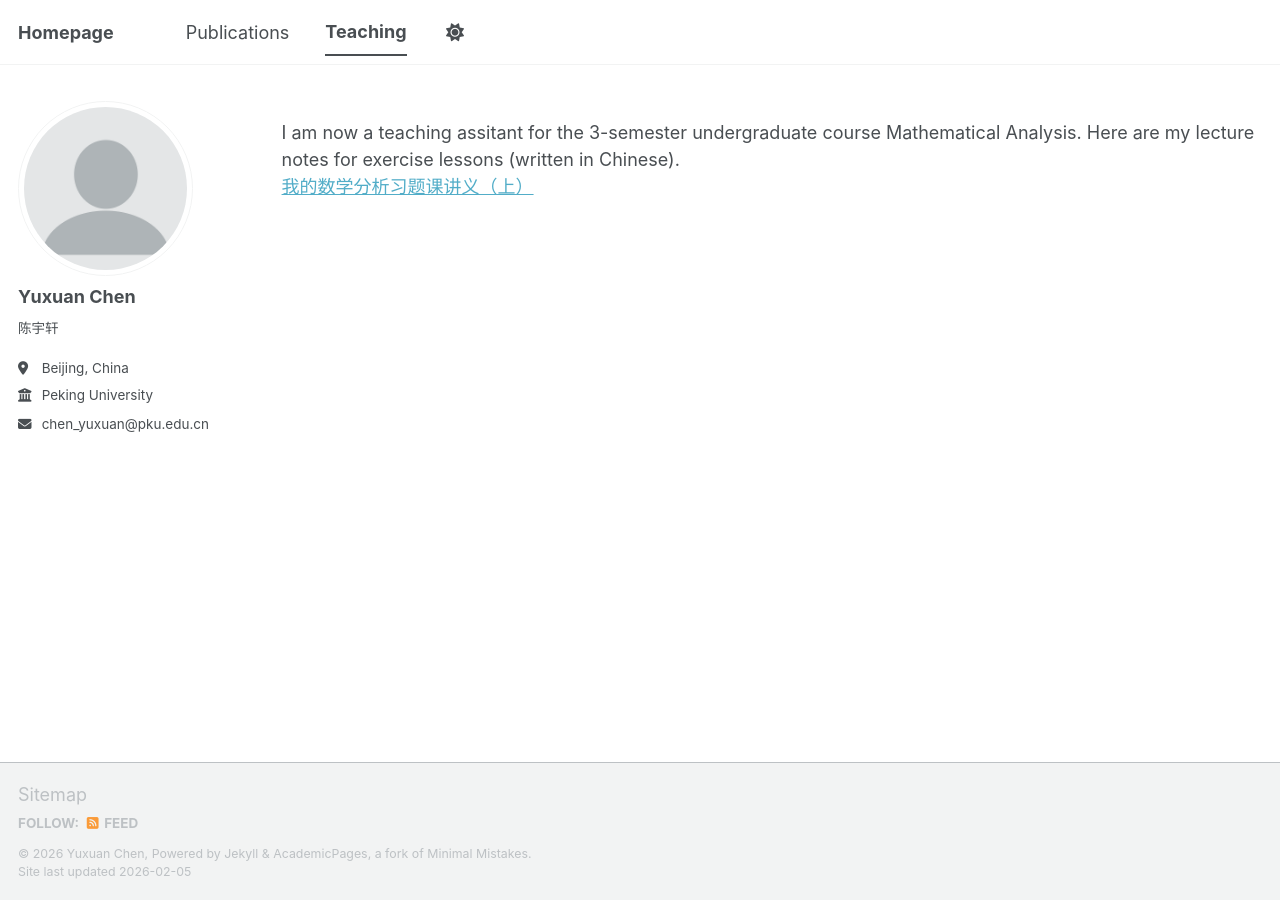
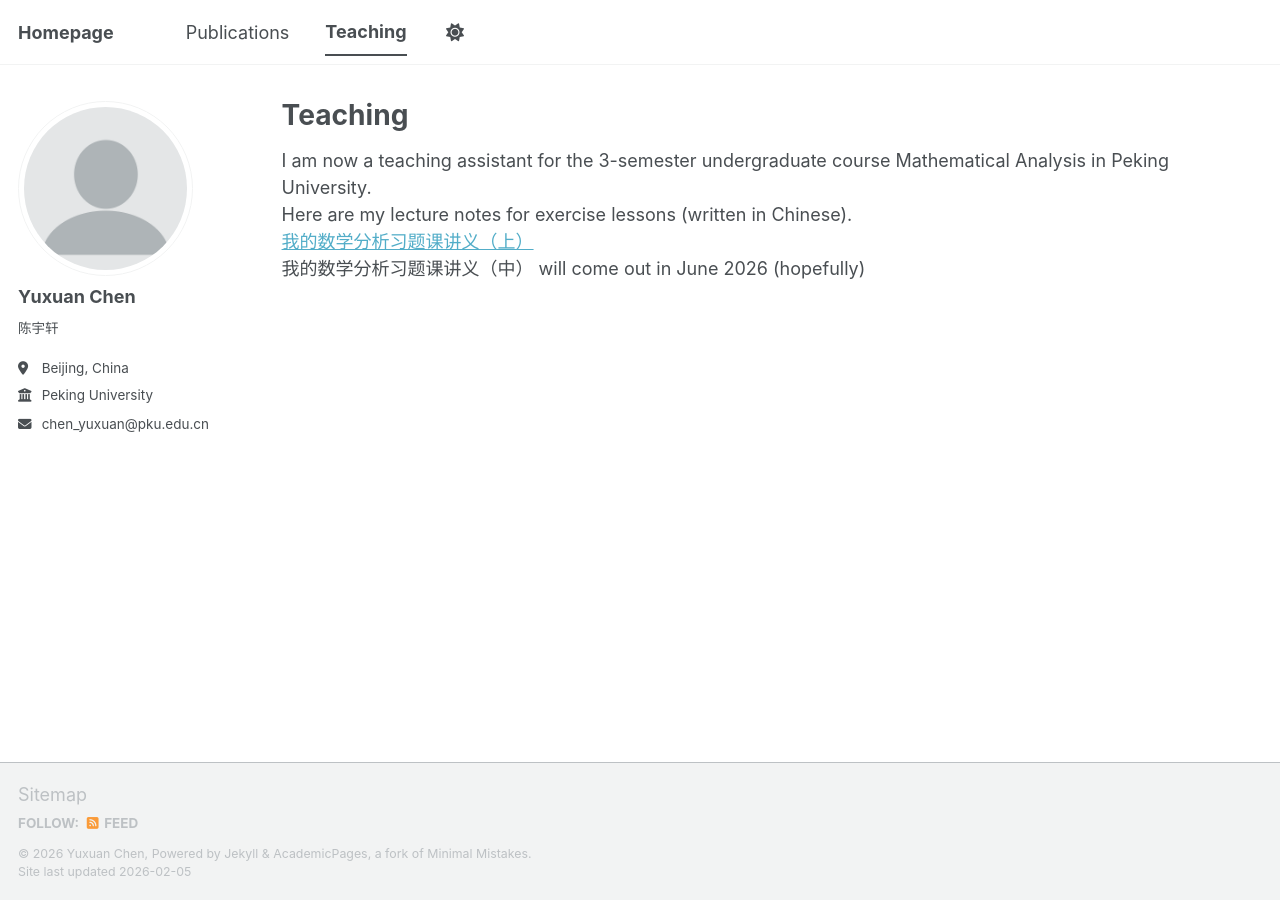
Before and after one commit to yxchen-pku/yxchen-pku.github.io, a Jekyll site: the page built from _pages/teaching.md, in a window 1280 px wide. Built offline with Jekyll 4.4.1, drawn with Linux system fonts in a browser that asks for light colours; a script bundle is joined from its source files by our own code; library files that are not in the unit come from our copies.

Commit message:
Update teaching.md

```diff
--- a/_pages/teaching.md
+++ b/_pages/teaching.md
@@ -1,9 +1,11 @@
 ---
 layout: archive
+title: Teaching
 permalink: /teaching/
 author_profile: true
 ---
 
-I am now a teaching assitant for the 3-semester undergraduate course Mathematical Analysis.
+I am now a teaching assistant for the 3-semester undergraduate course Mathematical Analysis in Peking University.
 Here are my lecture notes for exercise lessons (written in Chinese).
 [我的数学分析习题课讲义（上）](./files/SFXT_1.pdf)
+我的数学分析习题课讲义（中） will come out in June 2026 (hopefully)
```
